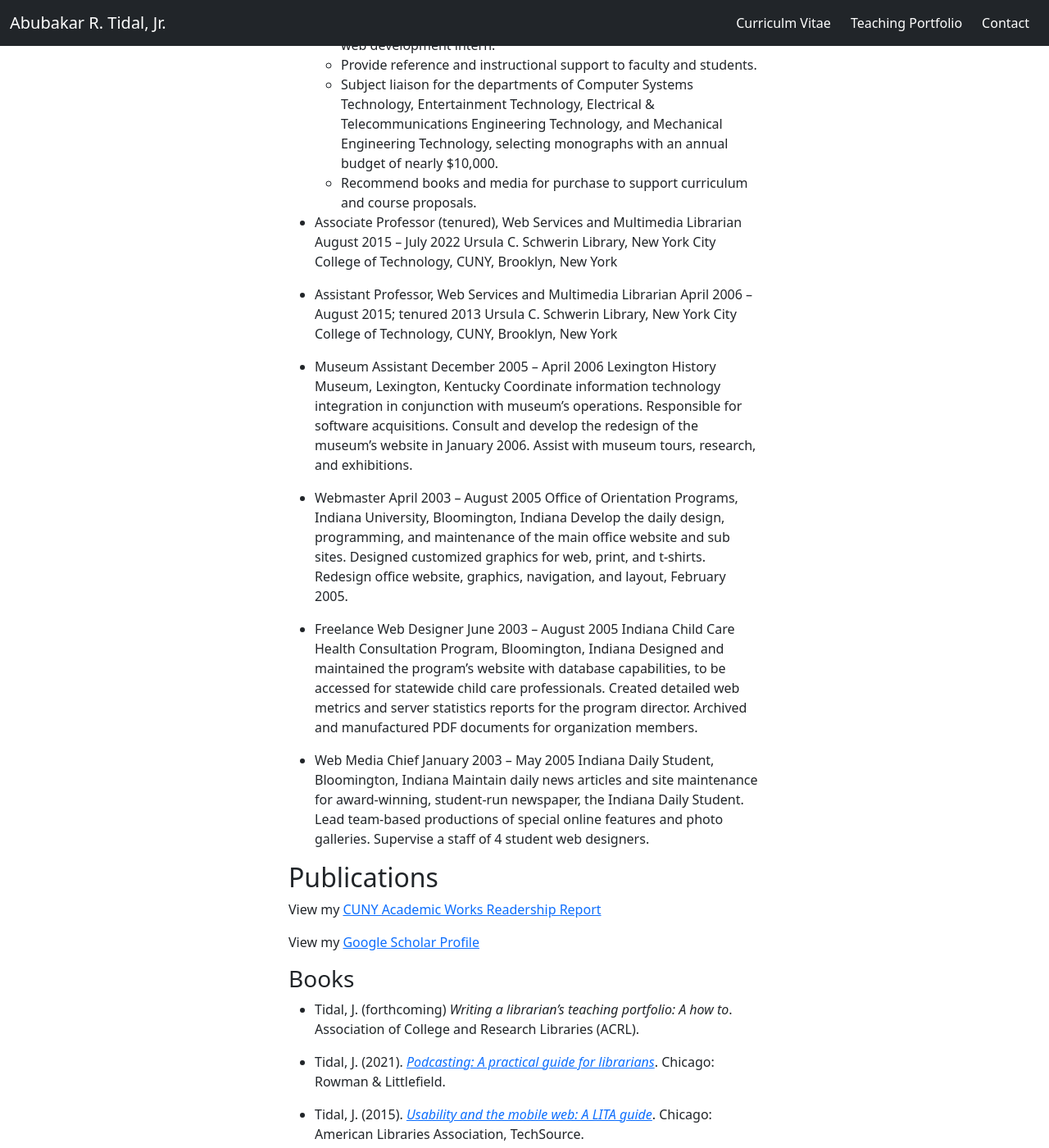
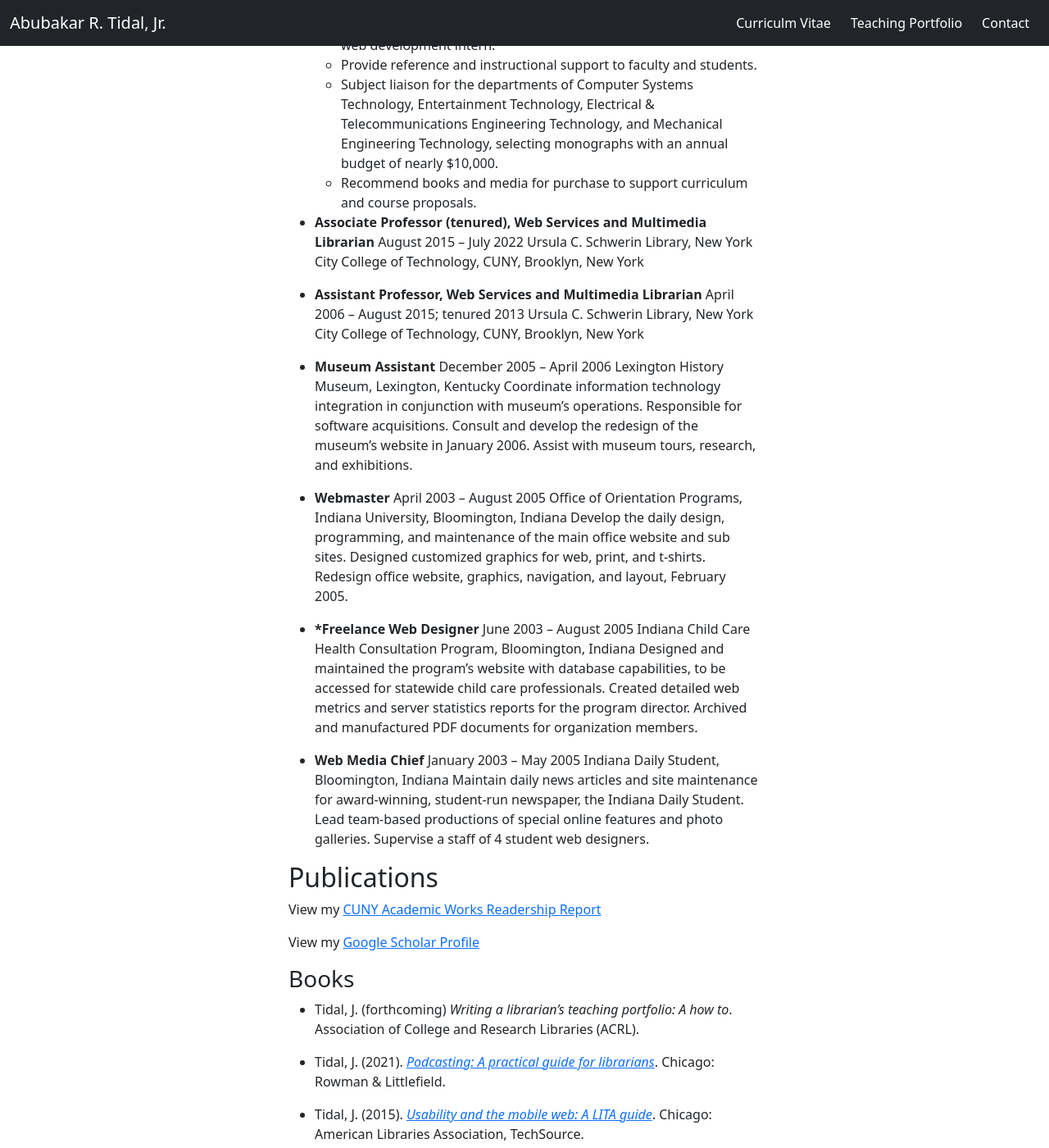
Before and after one commit to KentuckyFriedTofu/KentuckyFriedTofu.github.io, a Jekyll site: the page built from cv.md, in a window 1280 px wide and 1400 px high, scrolled down 939 px. Shown: the whole window at 82% size. Built offline with Jekyll 4.4.1, drawn with Linux system fonts in a browser that asks for light colours; some of the changed text lies outside the part shown.

Commit message:
Update cv.md

```diff
--- a/cv.md
+++ b/cv.md
@@ -35,7 +35,7 @@ Web Metrics, Web Usability, Mobile Design, Digital Privacy
 
 ## Experience
 
-* Full Professor, Web Services and Multimedia Librarian
+* **Full Professor, Web Services and Multimedia Librarian**
 August 2022 - Present
 Ursula C. Schwerin Library, New York City College of Technology, CUNY
 Brooklyn, New York
@@ -47,30 +47,30 @@ Brooklyn, New York
   * Subject liaison for the departments of Computer Systems Technology, Entertainment Technology, Electrical & Telecommunications Engineering Technology, and Mechanical Engineering Technology, selecting monographs with an annual budget of nearly $10,000.
   * Recommend books and media for purchase to support curriculum and course proposals.
 
-* Associate Professor (tenured), Web Services and Multimedia Librarian
+* **Associate Professor (tenured), Web Services and Multimedia Librarian**
 August 2015 – July 2022
 Ursula C. Schwerin Library, New York City College of Technology, CUNY, Brooklyn, New York
 
-* Assistant Professor, Web Services and Multimedia Librarian
+* **Assistant Professor, Web Services and Multimedia Librarian**
 April 2006 – August 2015; tenured 2013
 Ursula C. Schwerin Library, New York City College of Technology, CUNY, Brooklyn, New York
 
-* Museum Assistant
+* **Museum Assistant**
 December 2005 – April 2006
 Lexington History Museum, Lexington, Kentucky
 Coordinate information technology integration in conjunction with museum’s operations. Responsible for software acquisitions. Consult and develop the redesign of the museum’s website in January 2006. Assist with museum tours, research, and exhibitions.
 
-* Webmaster
+* **Webmaster**
 April 2003 – August 2005
 Office of Orientation Programs, Indiana University, Bloomington, Indiana
 Develop the daily design, programming, and maintenance of the main office website and sub sites. Designed customized graphics for web, print, and t-shirts. Redesign office website, graphics, navigation, and layout, February 2005.
 
-* Freelance Web Designer
+* ***Freelance Web Designer**
 June 2003 – August 2005
 Indiana Child Care Health Consultation Program, Bloomington, Indiana
 Designed and maintained the program’s website with database capabilities, to be accessed for statewide child care professionals. Created detailed web metrics and server statistics reports for the program director. Archived and manufactured PDF documents for organization members.
 
-* Web Media Chief
+* **Web Media Chief**
 January 2003 – May 2005
 Indiana Daily Student, Bloomington, Indiana
 Maintain daily news articles and site maintenance for award-winning, student-run newspaper, the Indiana Daily Student. Lead team-based productions of special online features and photo galleries. Supervise a staff of 4 student web designers.
```
